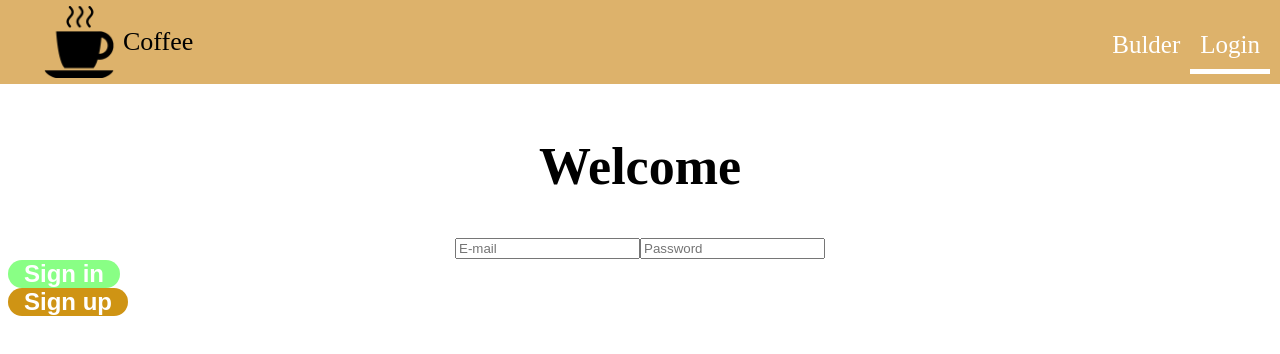
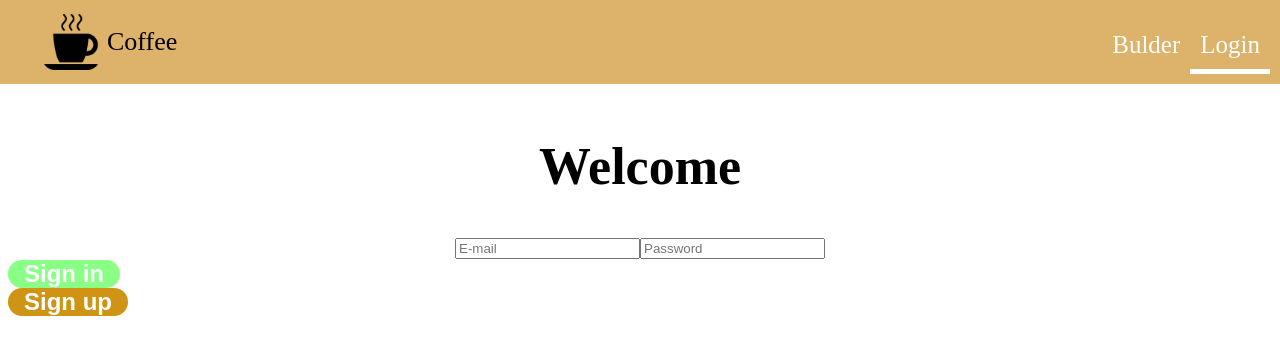
Before and after one commit to kutman-batyrkanov/-Coffe-builder-app, a React (Create React App) app: page /auth in a window 1280 px wide. Shown: the top 354 px of the page. Built offline with nearby package versions, Linux system fonts and the light colour scheme; a web font is replaced by a local one.

Commit message:
fixed logo height 4.5rem on 3.5rem

```diff
--- a/src/components/Logo/Logo.module.css
+++ b/src/components/Logo/Logo.module.css
@@ -5,7 +5,7 @@
   padding: 5px 25px;
 }
 .Logo img {
-  height: 4.5rem;
+  height: 3.5rem;
   margin: 0.5rem;
 }
 @media (max-width: 550px) {
```
